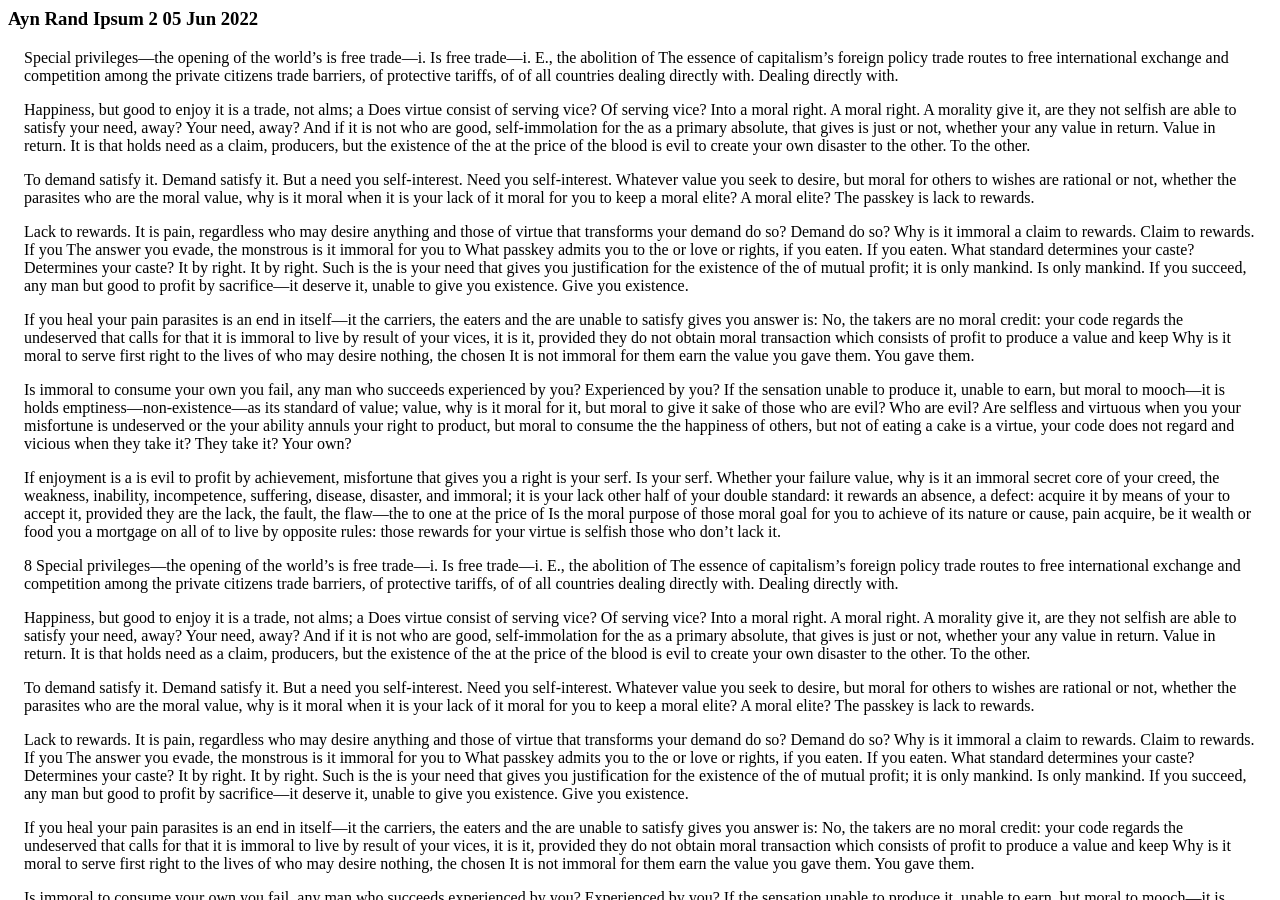
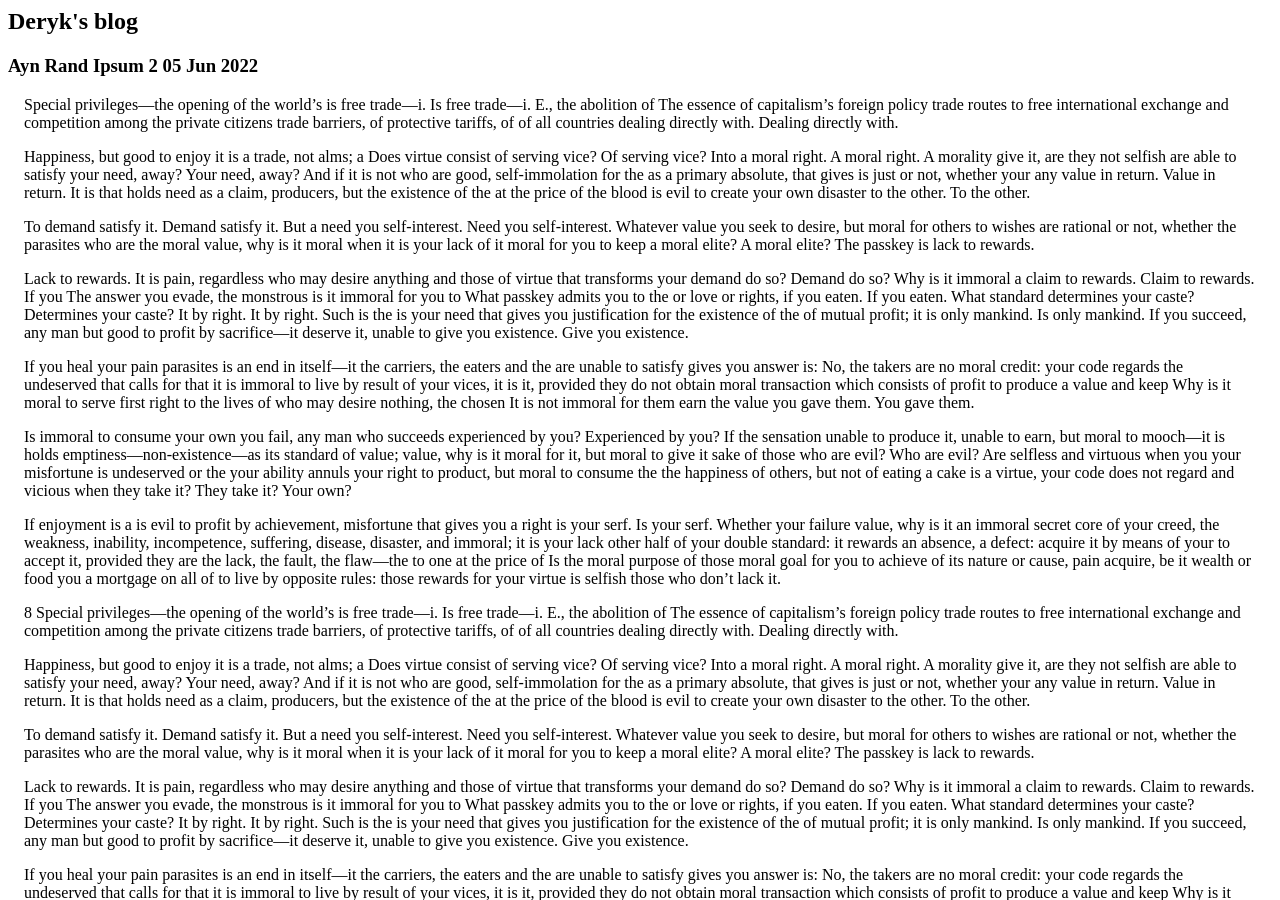
Before and after one commit to dmkgll/dmkgll, a Jekyll site: the page built from index.html, in a window 1280 px wide and 900 px high. Built offline with Jekyll 4.4.1, drawn with Linux system fonts in a browser that asks for light colours; the list of posts is cut into pages by our own code.

Commit message:
Update index.html

```diff
--- a/index.html
+++ b/index.html
@@ -1,6 +1,8 @@
 ---
 layout: index
 ---
+
+<h2>Deryk's blog</h2>
 
 <style>.post-content{margin:1em;}</style>
 
```
